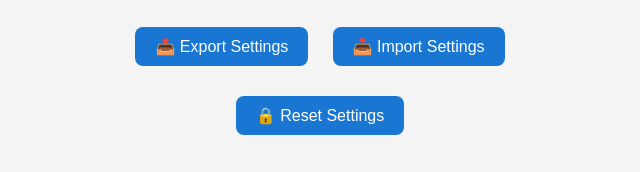
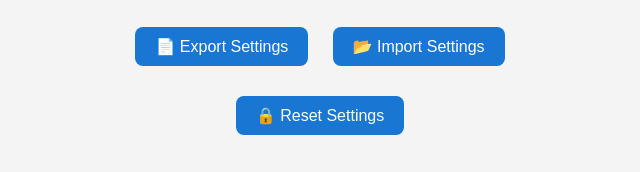
Before and after one commit to Healtime2025/GraceVoice-bible, a website: page settings.html in a window 1280 px wide. Shown: the part 374-546 px from the top of the page, 320-960 px from the left. Drawn offline with Linux system fonts and the light colour scheme.

Commit message:
Update settings.html

```diff
--- a/settings.html
+++ b/settings.html
@@ -100,9 +100,9 @@
     </div>
 
     <div style="margin-top: 20px;">
-      <button onclick="exportSettings()">📤 Export Settings</button>
+      <button onclick="exportSettings()">📄 Export Settings</button>
       <input type="file" id="importFile" accept=".json" onchange="importSettings()" style="display:none;">
-      <button onclick="document.getElementById('importFile').click()">📥 Import Settings</button>
+      <button onclick="document.getElementById('importFile').click()">📂 Import Settings</button>
     </div>
 
     <div style="margin-top: 10px;">
```
